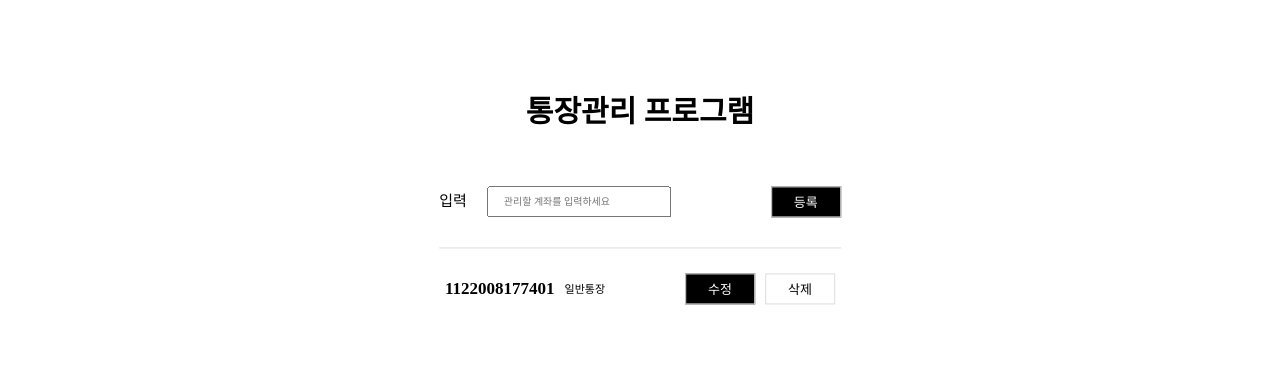
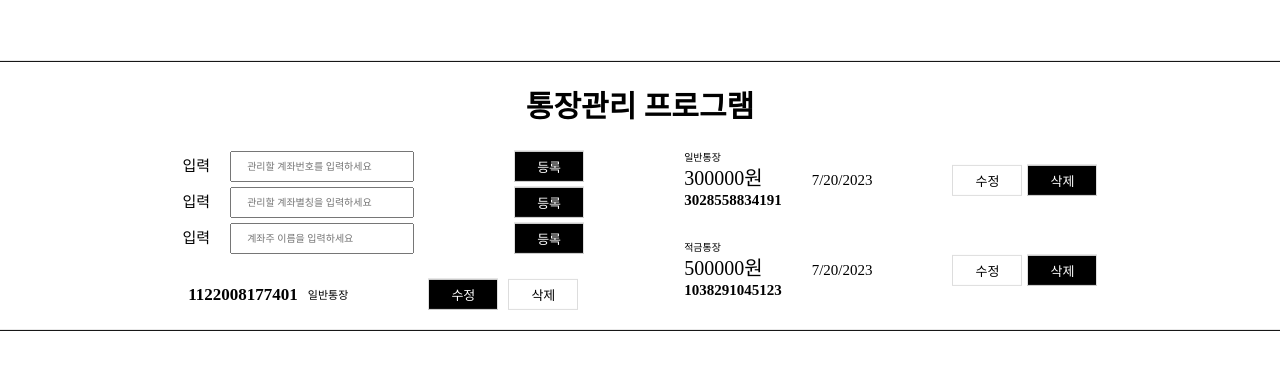
Before and after one commit to wisberry2022/AutoAccount_Front, a React (Create React App) app: page / in a window 1280 px wide. Shown: the part 204-574 px from the top of the page. Built offline with nearby package versions, Linux system fonts and the light colour scheme; a web font is replaced by a local one.

Commit message:
07/21 upload [main][add] molecules works - DebitBundle / MyAccountBundle

```diff
--- a/src/App.tsx
+++ b/src/App.tsx
@@ -1,29 +1,76 @@
 import React from 'react';
+import { Debit } from './classes/types/DataTypes';
 import { styled } from 'styled-components';
-import { VerticalFlex } from './component/atoms/div/StyledFlex';
+import { InputOption } from './classes/types/StyleTypes';
+import { GapFlex, VerticalFlex } from './component/atoms/div/StyledFlex';
+import Title from './component/atoms/title/Title';
 import FormInput from './component/molecules/FormInput';
-import Title from './component/atoms/title/Title';
-import Flex from './component/atoms/div/Flex';
-import Bundle from './component/molecules/Bundle';
+import DebitBundle from './component/molecules/DebitBundle';
+import MyAccountBundle from './component/molecules/MyAccountBundle';
 
 const CenterVerticalFlex = styled(VerticalFlex)`
+  outline: 1px solid #000;
   position: absolute;
   top: 50%;
   left: 50%;
   transform: translate(-50%, -50%);
+  width: 100vw;
 `;
 
 const App = ():React.ReactElement => {
+  const serialOption:InputOption = {
+    id: "account-serial",
+    type: "text",
+    name: "serial",
+    placeholder: "관리할 계좌번호를 입력하세요"
+  };
+
+  const nameOption:InputOption = {
+    id: "account-name",
+    type: "text",
+    name: "name",
+    placeholder: "관리할 계좌별칭을 입력하세요"
+  }
+
+  const ownerOption:InputOption = {
+    id: "account-owner",
+    type: "text",
+    name: "owner",
+    placeholder: "계좌주 이름을 입력하세요"
+  }
+
+  const normalDebit:Debit = {
+    deposit: "3028558834191",
+    name: "일반통장",
+    amount: 300000,
+    debitDate: new Date().toLocaleDateString()
+  };
+
+  const installmentDebit:Debit = {
+    deposit: "1038291045123",
+    name: "적금통장",
+    amount: 500000,
+    debitDate: new Date().toLocaleDateString()
+  };
+
   return (
     <div className="App">
       <CenterVerticalFlex>
         <Title>통장관리 프로그램</Title>
-        <VerticalFlex>
-          <FormInput gap={10} border={true} />
+        <GapFlex gap={10}>
           <VerticalFlex>
-            <Bundle serial="1122008177401" name="일반통장"/>
+            <FormInput option={serialOption} gap={10} border={false} />
+            <FormInput option={nameOption} gap={10} border={false} />
+            <FormInput option={ownerOption} gap={10} border={false} />
+            <VerticalFlex>
+              <MyAccountBundle serial="1122008177401" name="일반통장"/>
+            </VerticalFlex>
           </VerticalFlex>
-        </VerticalFlex>
+          <VerticalFlex>
+            <DebitBundle data={normalDebit}/>
+            <DebitBundle data={installmentDebit}/>
+          </VerticalFlex>
+        </GapFlex>
       </CenterVerticalFlex>
     </div>
   );
--- /dev/null
+++ b/src/classes/types/DataTypes.tsx
@@ -0,0 +1,8 @@
+type Debit = {
+  deposit: string,
+  name: string,
+  amount: number,
+  debitDate: string
+};
+
+export type {Debit};
--- a/src/component/atoms/list/Item.tsx
+++ b/src/component/atoms/list/Item.tsx
@@ -1,6 +1,6 @@
 import { css, styled } from "styled-components";
 
-const Item = styled.li<{debug?:true}>`
+const Item = styled.li<{debug?:boolean}>`
   ${prop => prop.debug &&
     css`
       outline: .1rem solid #000
--- a/src/component/atoms/list/StyledItem.tsx
+++ b/src/component/atoms/list/StyledItem.tsx
@@ -1,5 +1,5 @@
 import { styled } from "styled-components";
-import { Scale } from "../../../classes/types/StyleTypes";
+import { Margin, Scale } from "../../../classes/types/StyleTypes";
 import Item from "./Item";
 
 const CustomSizingItem = styled(Item)<{size:Scale}>`
@@ -11,3 +11,12 @@ const CustomSizingItem = styled(Item)<{size:Scale}>`
 `;
 
 export {CustomSizingItem};
+
+const MarginItem = styled(Item)<{margin:Margin}>`
+  margin-top: ${prop => prop.margin.top && prop.margin.top + "rem"};
+  margin-right: ${prop => prop.margin.right && prop.margin.right + "rem"};
+  margin-bottom: ${prop => prop.margin.bottom && prop.margin.bottom + "rem"};
+  margin-left: ${prop => prop.margin.left && prop.margin.left + "rem"};
+`;
+
+export {MarginItem};
--- /dev/null
+++ b/src/component/molecules/DebitBundle.tsx
@@ -0,0 +1,84 @@
+import { styled } from "styled-components";
+import { Debit } from "../../classes/types/DataTypes";
+import { FlexSet, FontSet, Margin } from "../../classes/types/StyleTypes";
+import Emphasize from "../atoms/Text/Emphasize";
+import Button from "../atoms/buttons/Button";
+import { GapFlex, HorizonFlex, VerticalFlex } from "../atoms/div/StyledFlex";
+import Item from "../atoms/list/Item";
+import { MarginItem } from "../atoms/list/StyledItem";
+
+const TextAlignEmphasize = styled(Emphasize)`
+  text-align: left;
+`
+
+const AlignSelfButton = styled(Button)`
+  align-self: center;
+`;
+
+
+type PropType = {
+  data:Debit
+}
+
+const DebitBundle:React.FC<PropType> = ({data}:PropType) => {
+  const font:FontSet = {
+    lineHeight: "1"
+  }
+
+  const nameFont:FontSet = {
+    ...font,
+    fontSize: "1.2  ",
+    fontWeight: "500"
+  }
+
+  const amountFont:FontSet = {
+    ...font,
+    fontSize: "2",
+    fontWeight: "500"
+  }
+
+  const depositFont:FontSet = {
+    ...font,
+    fontSize: "1.5",
+    fontWeight: "600"
+  }
+
+  const dateFont:FontSet = {
+    ...font,
+    fontSize: "1.5",
+    fontWeight: "300"
+  }
+
+  const option:FlexSet = {
+    alignItems: "justify-start",
+  }
+
+  const horizonOption:FlexSet = {
+    gap: "3",
+    alignItems: "center"
+  }
+
+  const margin:Margin = {
+    bottom: 3
+  }
+  return (
+    <MarginItem margin={margin} debug={false}>
+      <GapFlex gap={8} >
+        <HorizonFlex option={horizonOption}>
+          <VerticalFlex option={option}>
+            <TextAlignEmphasize font={nameFont}>{data.name}</TextAlignEmphasize>
+            <TextAlignEmphasize font={amountFont}>{data.amount}원</TextAlignEmphasize>
+            <TextAlignEmphasize font={depositFont}>{data.deposit}</TextAlignEmphasize>
+          </VerticalFlex>
+          <Emphasize font={dateFont}>{data.debitDate}</Emphasize>
+        </HorizonFlex>
+        <GapFlex gap={.5}>
+          <AlignSelfButton color="WB">수정</AlignSelfButton>
+          <AlignSelfButton color="BW">삭제</AlignSelfButton>
+        </GapFlex>
+      </GapFlex>
+    </MarginItem>
+  )
+}
+
+export default DebitBundle;
--- a/src/component/molecules/FormInput.tsx
+++ b/src/component/molecules/FormInput.tsx
@@ -1,7 +1,6 @@
 import { styled } from "styled-components";
 import { FontSet, InputOption, Scale } from "../../classes/types/StyleTypes";
 import Button from "../atoms/buttons/Button";
-import Flex from "../atoms/div/Flex";
 import {CustomSizingInput} from "../atoms/inputs/StyledInput";
 import Label from "../atoms/labels/Label";
 import { GapFlex } from "../atoms/div/StyledFlex";
@@ -14,17 +13,12 @@ const BottomBorderedFlex = styled(GapFlex)<{border?:string}>`
 type PropGap = {
   gap: number
   border?: boolean
+  option?: InputOption
 }
 
-const Inner:React.FC<PropGap> = ({gap}:PropGap) => {
+const Inner:React.FC<PropGap> = ({gap, option}:PropGap) => {
   const font:FontSet = {fontSize:"1.5"};
   const size:Scale = {width:"15", padding:".5rem 1.5rem"};
-  const option:InputOption = {
-      id: "account",
-      type: "text",
-      name: "account",
-      placeholder: "관리할 계좌를 입력하세요"
-  };
 
   return (
     <>
@@ -37,21 +31,20 @@ const Inner:React.FC<PropGap> = ({gap}:PropGap) => {
   )
 }
 
-const FormInput:React.FC<PropGap> = ({gap, border}:PropGap) => {
+const FormInput:React.FC<PropGap> = ({gap, border, option}:PropGap) => {
 
   if(border){
     return (
       <BottomBorderedFlex gap={gap} >
-        <Inner gap={gap}/>
+        <Inner option={option} gap={gap}/>
       </BottomBorderedFlex>
     )
   }
   return (
     <GapFlex gap={gap}>
-      <Inner gap={gap} />
+      <Inner option={option} gap={gap} />
     </GapFlex>
   )
-
 }
 
 export default FormInput;
```
Also changed, not shown: src/classes/types/StyleTypes.tsx (+19 -3 lines), src/component/molecules/MyAccountBundle.tsx (renamed from src/component/molecules/Bundle.tsx).
